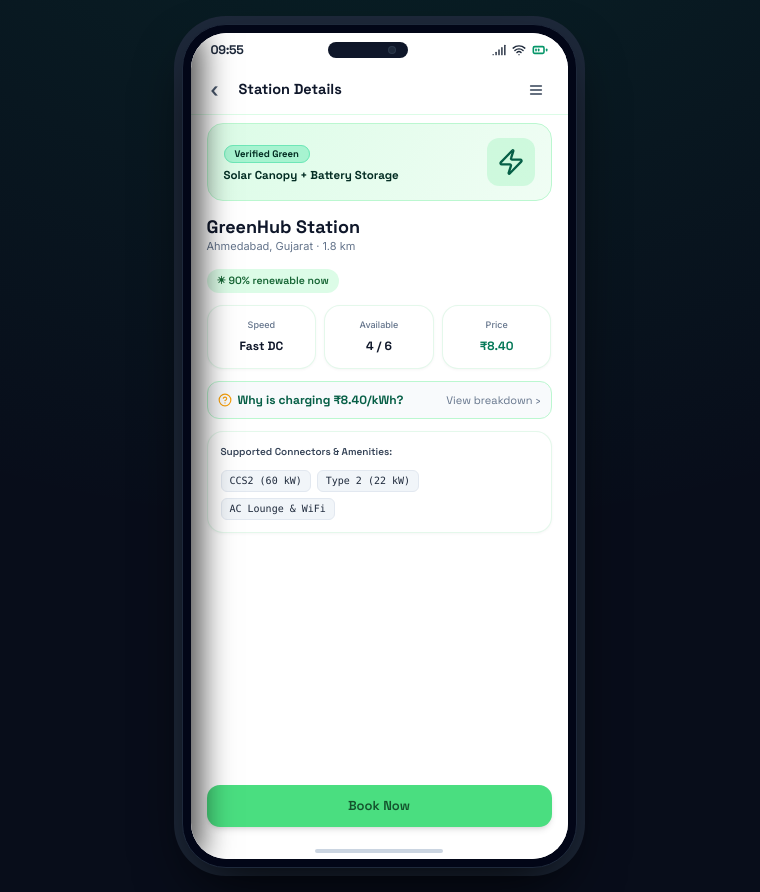
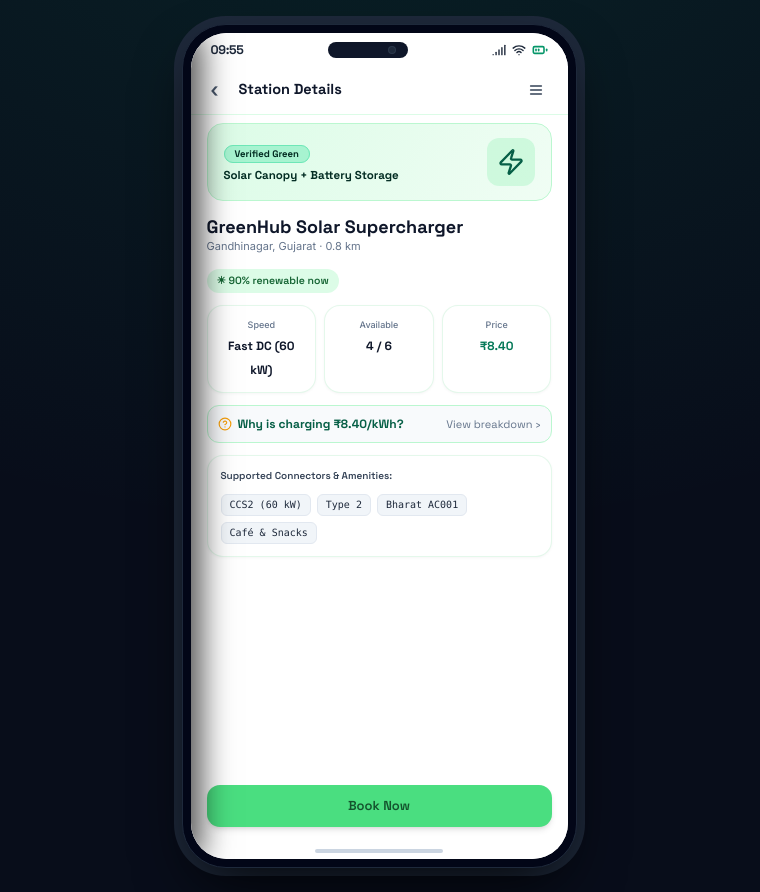
Before and after one commit to dhrumilkanani47-dev/HACKOUT-PROJECT-TETRASQUAD, a React (Vite) app: page /station/1 in a window 1280 px wide. Shown: the whole page, without its empty margins (261-1021 px from the left). Built offline with nearby package versions, Linux system fonts and the light colour scheme; no server answers; sample sign-in values are in the browser's storage.

Commit message:
map deatails added

```diff
--- a/src/pages/mobile/MobileStationDetailsScreen.jsx
+++ b/src/pages/mobile/MobileStationDetailsScreen.jsx
@@ -4,11 +4,18 @@ import { MobileStatusBar } from '../../components/mobile/MobileStatusBar';
 import { MobileTopNav } from '../../components/mobile/MobileTopNav';
 import { WhyThisPriceModal } from '../../components/mobile/WhyThisPriceModal';
 import { Zap, MapPin, ShieldCheck, Clock, HelpCircle } from 'lucide-react';
+import { useStations } from '../../context/StationContext';
 
 export const MobileStationDetailsScreen = () => {
   const navigate = useNavigate();
   const { id } = useParams();
+  const { stations } = useStations();
   const [showWhyPrice, setShowWhyPrice] = useState(false);
+  const station = stations.find((item) => item.id === id) || stations[0];
+  const price = station?.pricePerKwh || 8.4;
+  const availableChargers = station?.availableChargers ?? 4;
+  const totalChargers = station?.totalChargers ?? 6;
+  const connectors = station?.connectors?.length ? station.connectors : ['CCS2', 'Type 2'];
 
   return (
     <div className="w-full h-full min-h-[580px] flex flex-col justify-between bg-white select-none">
@@ -41,17 +48,17 @@ export const MobileStationDetailsScreen = () => {
           {/* Station Title & Location matching attachment */}
           <div>
             <h2 className="font-heading font-extrabold text-[18px] text-slate-900">
-              GreenHub Station
+              {station?.name || 'GreenHub Station'}
             </h2>
             <div className="text-[11px] text-slate-500 -mt-0.5">
-              Ahmedabad, Gujarat · 1.8 km
+              {station?.city || 'Ahmedabad'}, {station?.state || 'Gujarat'} · {station?.distanceKm || '1.8'} km
             </div>
           </div>
 
           {/* Renewable Pill matching attachment */}
           <div>
             <span className="pill-tag green">
-              ☀ 90% renewable now
+              ☀ {station?.renewablePct || 90}% renewable now
             </span>
           </div>
 
@@ -59,17 +66,17 @@ export const MobileStationDetailsScreen = () => {
           <div className="grid grid-cols-3 gap-2">
             <div className="app-card text-center py-2 px-1">
               <div className="text-[9px] text-slate-500 font-medium">Speed</div>
-              <b className="font-heading text-[12px] text-slate-900">Fast DC</b>
+              <b className="font-heading text-[12px] text-slate-900">{station?.speedLabel || 'Fast DC'}</b>
             </div>
 
             <div className="app-card text-center py-2 px-1">
               <div className="text-[9px] text-slate-500 font-medium">Available</div>
-              <b className="font-heading text-[12px] text-slate-900">4 / 6</b>
+              <b className="font-heading text-[12px] text-slate-900">{availableChargers} / {totalChargers}</b>
             </div>
 
             <div className="app-card text-center py-2 px-1">
               <div className="text-[9px] text-slate-500 font-medium">Price</div>
-              <b className="font-heading text-[12px] text-emerald-700 font-bold">₹8.40</b>
+              <b className="font-heading text-[12px] text-emerald-700 font-bold">₹{price.toFixed(2)}</b>
             </div>
           </div>
 
@@ -80,7 +87,7 @@ export const MobileStationDetailsScreen = () => {
           >
             <span className="flex items-center gap-1.5">
               <HelpCircle className="w-3.5 h-3.5 text-amber-500" />
-              Why is charging ₹8.40/kWh?
+              Why is charging ₹{price.toFixed(2)}/kWh?
             </span>
             <span className="text-[11px] text-slate-500 font-normal">View breakdown ›</span>
           </button>
@@ -92,13 +99,15 @@ export const MobileStationDetailsScreen = () => {
             </div>
             <div className="flex flex-wrap gap-1.5 pt-1">
               <span className="px-2 py-0.5 rounded-md bg-slate-100 text-slate-800 text-[10px] font-mono border border-slate-200">
-                CCS2 (60 kW)
+                {connectors[0]} ({station?.powerKw || 60} kW)
               </span>
+              {connectors.slice(1).map((connector) => (
+                <span key={connector} className="px-2 py-0.5 rounded-md bg-slate-100 text-slate-800 text-[10px] font-mono border border-slate-200">
+                  {connector}
+                </span>
+              ))}
               <span className="px-2 py-0.5 rounded-md bg-slate-100 text-slate-800 text-[10px] font-mono border border-slate-200">
-                Type 2 (22 kW)
-              </span>
-              <span className="px-2 py-0.5 rounded-md bg-slate-100 text-slate-800 text-[10px] font-mono border border-slate-200">
-                AC Lounge & WiFi
+                {station?.amenities?.[0] || 'AC Lounge & WiFi'}
               </span>
             </div>
           </div>
@@ -119,7 +128,7 @@ export const MobileStationDetailsScreen = () => {
       <WhyThisPriceModal
         isOpen={showWhyPrice}
         onClose={() => setShowWhyPrice(false)}
-        price={8.40}
+        price={price}
       />
     </div>
   );
```
